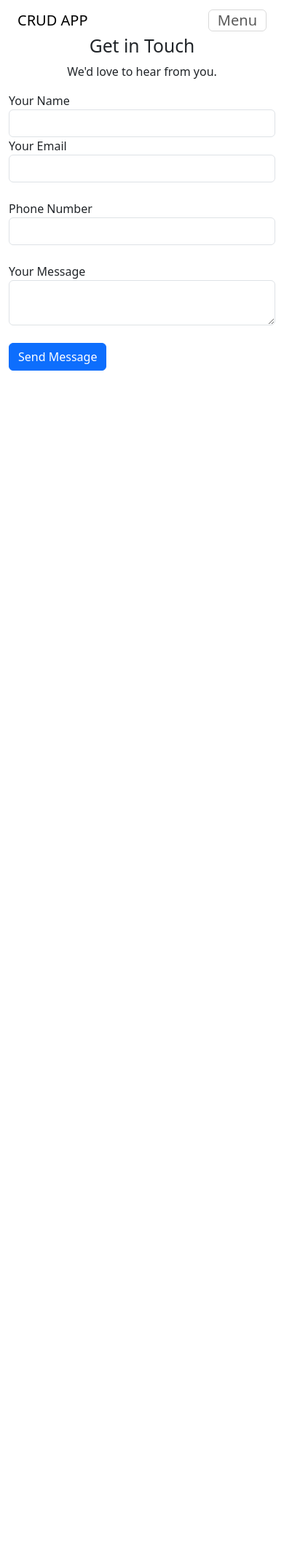
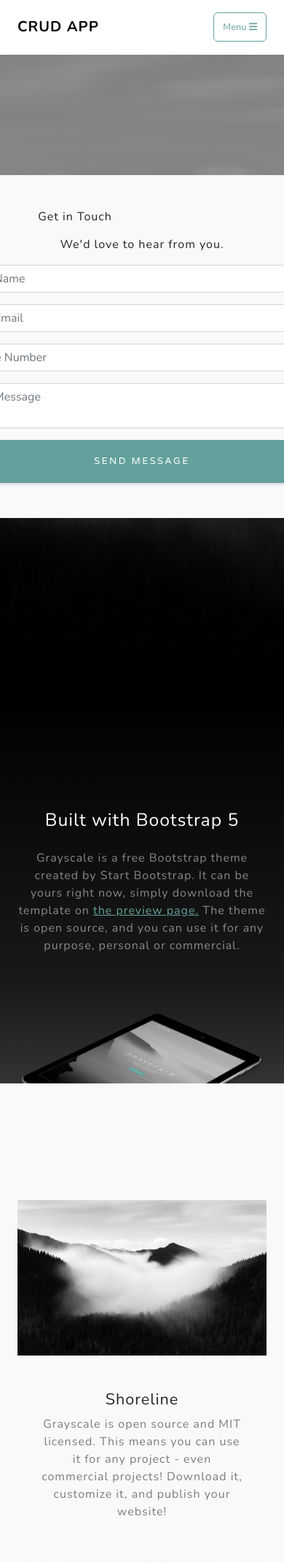
Before and after one commit to pramodnainwal22-cell/crud_app, a Django app: template app/templates/contact.html in a window 390 px wide; the page is wider, and only the part inside the window is pictured. Shown: the top 2141 px of that part at 73% size. Before the commit the page ends 508 px from the top of that part, so only its background shows below. Run offline with Django 3.2, Linux system fonts and the light colour scheme; the template is opened without the code that fills it, so the values that code supplies are empty; some libraries are stand-ins or nearby versions.

Commit message:
Updated contact form, login form and register form and fixed SMTP error

```diff
--- a/app/templates/about.html
+++ b/app/templates/about.html
@@ -4,7 +4,7 @@
 
 <h1>About Us</h1>
 
-<p>
+<p class="text-white">
 This CRUD application is built using Django.
 It allows users to create, read, update and delete records easily.
 </p>
--- a/app/templates/contact.html
+++ b/app/templates/contact.html
@@ -1,85 +1,32 @@
-<!DOCTYPE html>
-<html>
-<head>
+{% extends 'home.html' %}
 
-<title>Contact</title>
+{% block content %}
 
-<link href="https://cdn.jsdelivr.net/npm/bootstrap@5.3.0/dist/css/bootstrap.min.css" rel="stylesheet">
+<div class="bg-light p-5 rounded" style="width:600px;">
 
-</head>
-
-<body>
-<nav class="navbar navbar-expand-lg navbar-light fixed-top" id="mainNav">
-	<div class="container px-4 px-lg-5">
-        <a class="navbar-brand" href="#page-top">CRUD APP</a>
-        <button class="navbar-toggler navbar-toggler-right" type="button" data-bs-toggle="collapse" data-bs-target="#navbarResponsive" aria-controls="navbarResponsive" aria-expanded="false" aria-label="Toggle navigation">
-            Menu
-        <i class="fas fa-bars"></i>
-        </button>
-        <div class="collapse navbar-collapse" id="navbarResponsive">
-            <ul class="navbar-nav ms-auto">
-               <li class="nav-item"><a class="nav-link" href="/">Home</a></li>
-               <li class="nav-item"><a class="nav-link" href="/about">About</a></li>
-               <li class="nav-item"><a class="nav-link" href="/contact">Contact</a></li>
-               <li class="nav-item"><a class="nav-link" href="/login">Login</a></li>
-               <li class="nav-item"><a class="nav-link" href="/register">Register</a></li>
-            </ul>
-        </div>
-    </div>
-</nav>
-<div class="container mt-5">
-
-<center>
-<h2>Get in Touch</h2>
-<p>We'd love to hear from you.</p>
-</center>
+    <h2 class="text-center mb-3">Get in Touch</h2>
+    <p class="text-center">We'd love to hear from you.</p>
 
     <form method="POST">
         {% csrf_token %}
 
         <div class="row">
-
             <div class="col-md-6">
-<label>Your Name</label>
-<input type="text" name="name" class="form-control">
+                <input type="text" name="name" class="form-control mb-3" placeholder="Your Name">
             </div>
 
             <div class="col-md-6">
-<label>Your Email</label>
-<input type="email" name="email" class="form-control">
+                <input type="email" name="email" class="form-control mb-3" placeholder="Your Email">
+            </div>
         </div>
 
-</div>
+        <input type="text" name="phone" class="form-control mb-3" placeholder="Phone Number">
 
-<br>
+        <textarea name="message" class="form-control mb-3" placeholder="Your Message"></textarea>
 
-<div class="row">
-
-<div class="col-md-12">
-<label>Phone Number</label>
-<input type="text" name="phone" class="form-control">
-</div>
-
-</div>
-
-<br>
-
-<div class="row">
-
-<div class="col-md-12">
-<label>Your Message</label>
-<textarea name="message" class="form-control"></textarea>
-</div>
-
-</div>
-
-<br>
-
-<button class="btn btn-primary">Send Message</button>
-
+        <button class="btn btn-primary w-100">Send Message</button>
     </form>
 
 </div>
 
-</body>
-</html>
+{% endblock %}
--- a/app/templates/home.html
+++ b/app/templates/home.html
@@ -41,9 +41,11 @@
             <div class="container px-4 px-lg-5 d-flex h-100 align-items-center justify-content-center">
                 <div class="d-flex justify-content-center">
                     <div class="text-center">
+                        {% block content %}
                         <h1 class="mx-auto my-0 text-uppercase">Crud App</h1>
                         <h2 class="text-white-50 mx-auto mt-2 mb-5">This CRUD application is developed using Django and Bootstrap. It provides functionality to add, view, edit, and delete user data with authentication features like login and registration.</h2>
                         <a class="btn btn-primary" href="#about">Get Started</a>
+                        {% endblock %}
                     </div>
                 </div>
             </div>
--- a/crud_app/settings.py
+++ b/crud_app/settings.py
@@ -30,7 +30,7 @@ ALLOWED_HOSTS = []
 
 EMAIL_HOST = 'smtp.gmail.com'
 EMAIL_HOST_USER = 'pramodnainwal22@gmail.com'
-EMAIL_HOST_PASSWORD = 'htmi meox bqul mumv'
+EMAIL_HOST_PASSWORD = 'xcaf omiq sxpi fzhf'
 EMAIL_PORT = 587
 EMAIL_USE_TLS = True
 
```
Also changed, not shown: app/templates/login.html (+9 -55 lines), app/templates/register.html (+12 -63 lines), db.sqlite3. Lines whose indentation alone changed are shown as unchanged.
